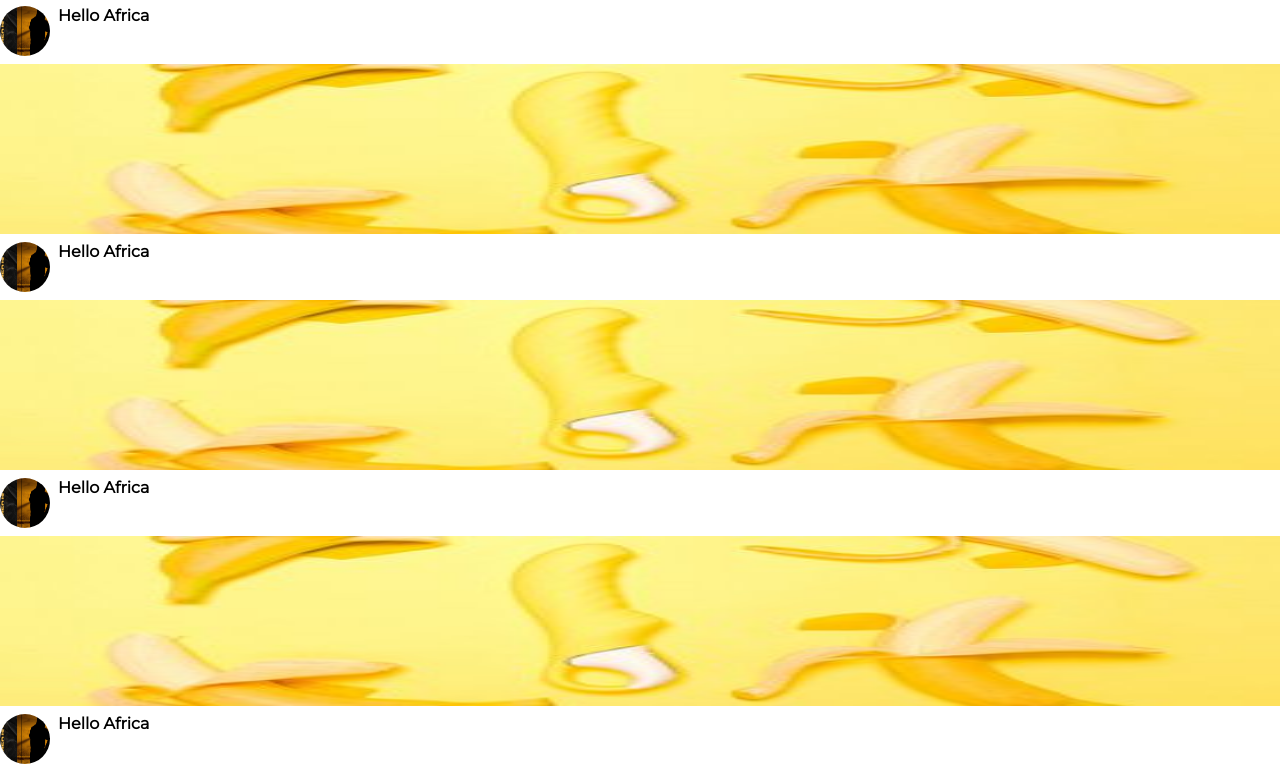
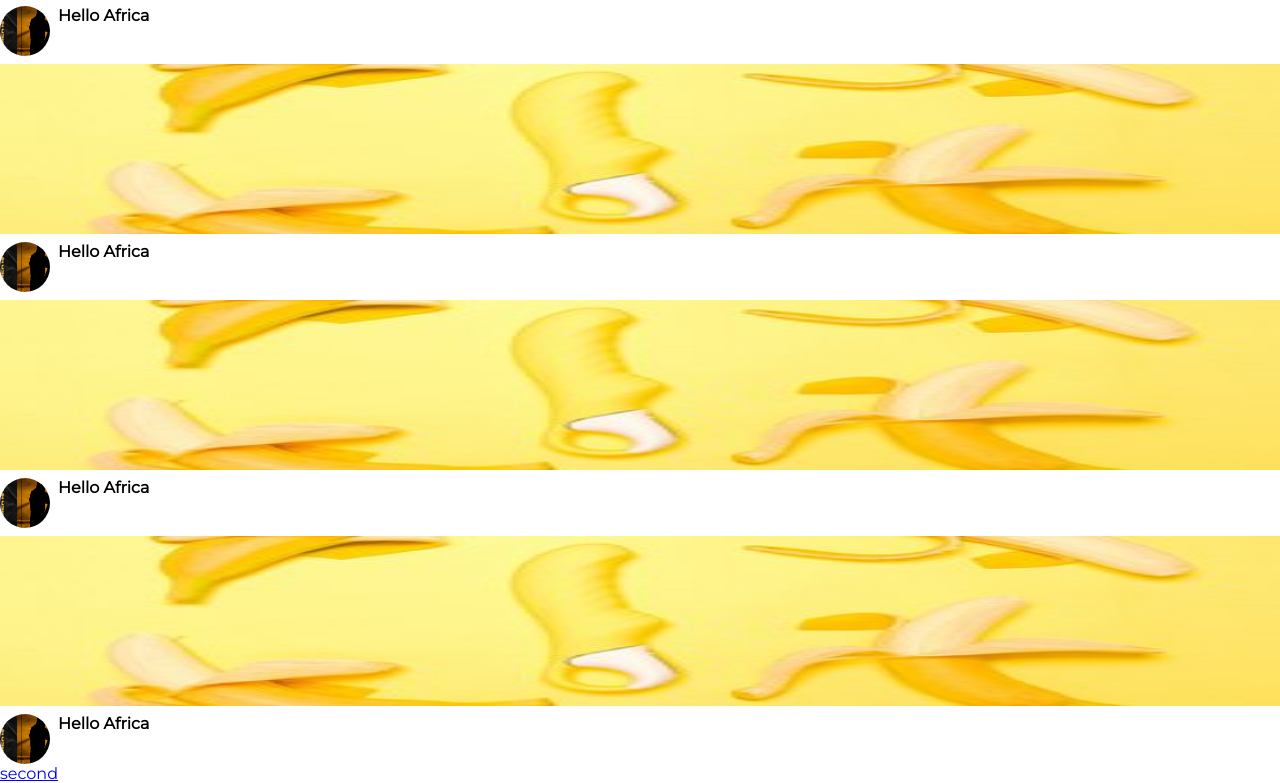
Before and after one commit to ShuaibuMaryam/Alewa-House, a plain HTML site: page index.html in a window 1280 px wide. Shown: the part 1803-2586 px from the top of the page. Drawn offline with Linux system fonts and the light colour scheme; a script that the page names is missing.

Commit message:
new design

```diff
--- a/index.html
+++ b/index.html
@@ -443,6 +443,8 @@
           </a>
         </div>
       </section>
+
+      <a href="./second.html">second</a>
     </main>
     <!-------Javascript------->
     <script>
```
Also changed, not shown: second.html (+4 -0 lines).
